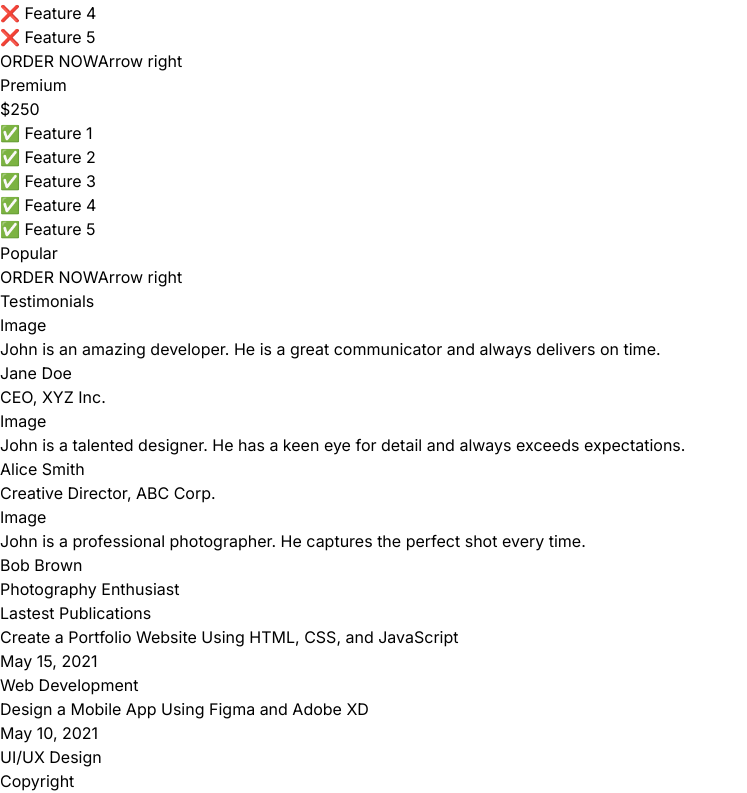
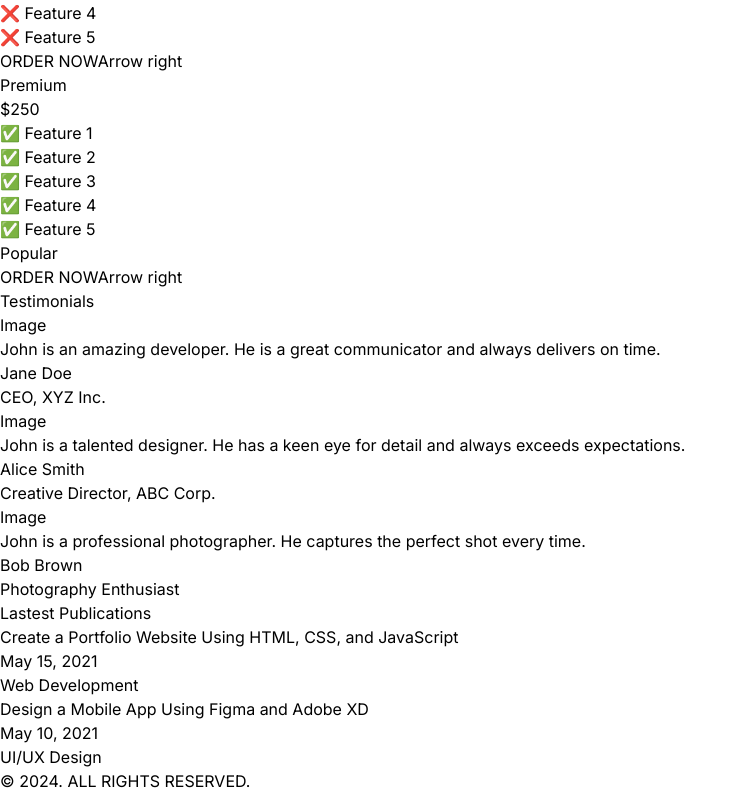
Before and after one commit to ledminh/porfolio-landing-page-1, a Next.js app: page / in a window 1280 px wide. Shown: the part 1439-2232 px from the top of the page, without its empty margins (0-747 px from the left). Built offline with nearby package versions, Linux system fonts and the light colour scheme.

Commit message:
Copyright

```diff
--- a/src/components/Home/Copyright/index.tsx
+++ b/src/components/Home/Copyright/index.tsx
@@ -1,3 +1,7 @@
 export default function Copyright() {
-  return <>Copyright</>;
+  return (
+    <div>
+      <div>© {new Date().getFullYear()}. ALL RIGHTS RESERVED.</div>
+    </div>
+  );
 }
```
